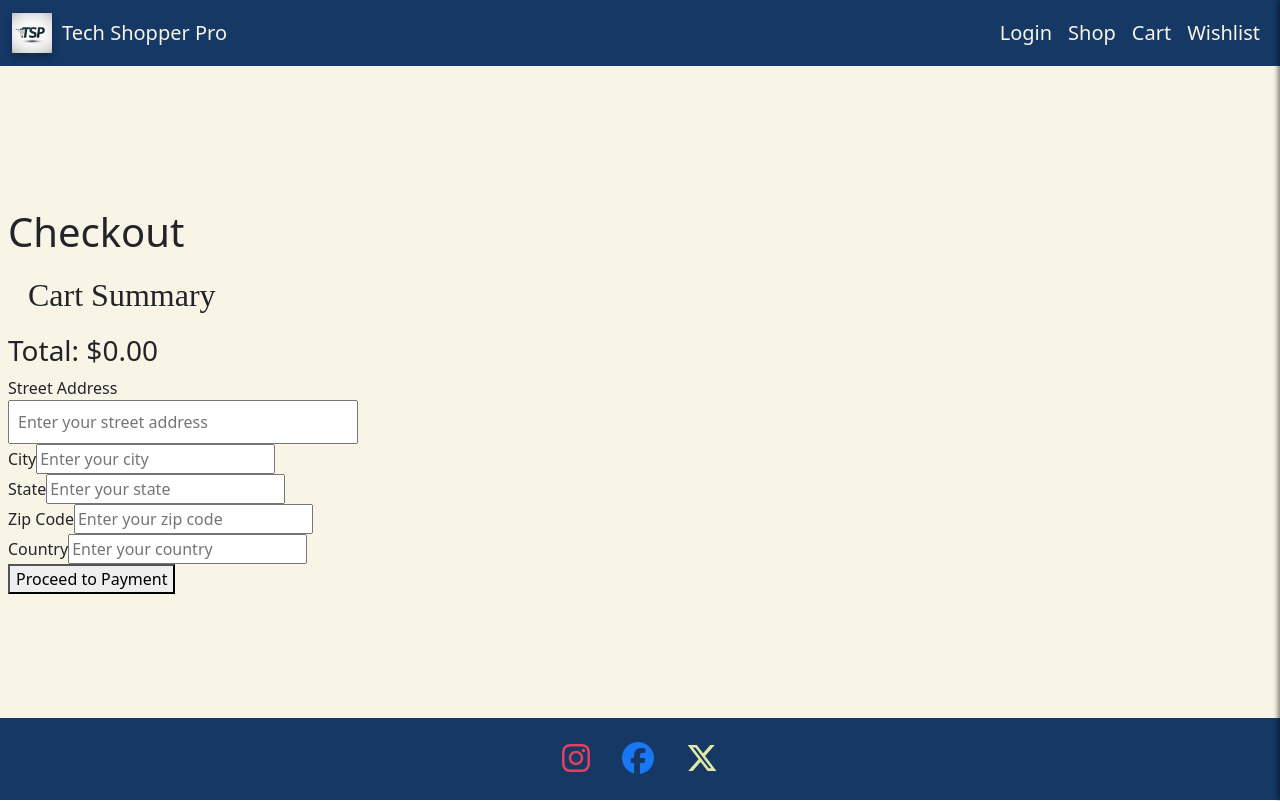
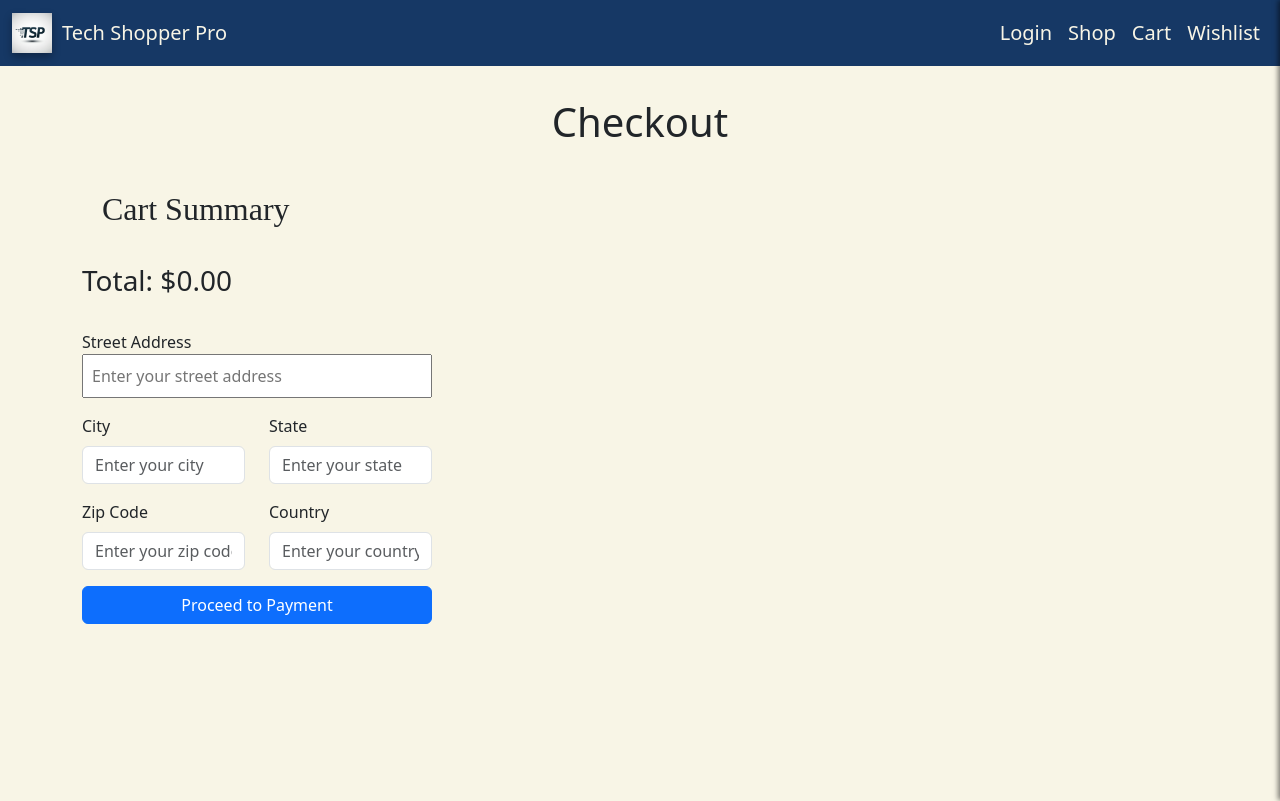
Before and after one commit to Vtencouchclimbr/Tech-Shopper-Pro, a React (Vite) app in the folder Client/: page /Checkout in a window 1280 px wide. Shown: the top 801 px of the page. Built offline with nearby package versions, Linux system fonts and the light colour scheme.

Commit message:
typing multiple files, styling cart checkout

```diff
--- a/Client/src/components/AddressAutoComplete.tsx
+++ b/Client/src/components/AddressAutoComplete.tsx
@@ -1,16 +1,38 @@
 import React, { useState } from 'react';
 import './AddressAutoComplete.css';
+
+interface AddressDetails {
+    street: string;
+    city: string;
+    state: string;
+    postalCode: string;
+    country: string;
+}
+
+interface SuggestionProperties {
+    label: string;
+    name?: string;
+    localadmin?: string;
+    region?: string;
+    region_a?: string;
+    postalcode?: string;
+    country?: string;
+}
+
+interface Suggestion {
+    properties: SuggestionProperties;
+}
 
 interface AddressAutoCompleteProps {
     label: string;
     placeholder: string;
     value: string;
     onChange: (value: string) => void;
-    onSelectAddress: (addressDetails: any) => void;  // New prop for handling address selection
+    onSelectAddress: (addressDetails: AddressDetails) => void;  // Use specific type for address details
 }
 
 const AddressAutoComplete: React.FC<AddressAutoCompleteProps> = ({ label, placeholder, value, onChange, onSelectAddress }) => {
-    const [suggestions, setSuggestions] = useState<any[]>([]);  // Store the full suggestion objects
+    const [suggestions, setSuggestions] = useState<Suggestion[]>([]);  // Define a more specific type for suggestions
 
     const handleInputChange = async (e: React.ChangeEvent<HTMLInputElement>) => {
         const inputValue = e.target.value;
@@ -36,7 +58,7 @@ const AddressAutoComplete: React.FC<AddressAutoCompleteProps> = ({ label, placeh
     };
 
     // Handle selecting a suggestion
-    const handleSelectSuggestion = (suggestion: any) => {
+    const handleSelectSuggestion = (suggestion: Suggestion) => {
         console.log("Selected address details:", suggestion.properties);
 
         // Extract street address specifically, to avoid redundancy
@@ -62,7 +84,6 @@ const AddressAutoComplete: React.FC<AddressAutoCompleteProps> = ({ label, placeh
         setSuggestions([]);
     };
 
-
     return (
         <div className="autocomplete">
             <label>{label}</label>
@@ -71,10 +92,10 @@ const AddressAutoComplete: React.FC<AddressAutoCompleteProps> = ({ label, placeh
                 placeholder={placeholder}
                 value={value}
                 onChange={handleInputChange}
-                className="autocomplete-input"  // Apply a class for styling
+                className="autocomplete-input"
             />
             {suggestions.length > 0 && (
-                <ul className="autocomplete-suggestions">  {/* Apply dropdown styling */}
+                <ul className="autocomplete-suggestions">
                     {suggestions.map((suggestion, index) => (
                         <li
                             key={index}
--- a/Client/src/components/CartState.tsx
+++ b/Client/src/components/CartState.tsx
@@ -12,30 +12,43 @@ interface CartState {
     items: CartItem[];
 }
 
+interface AddItemAction {
+    type: 'ADD_ITEM';
+    payload: CartItem;
+}
+
+interface RemoveItemAction {
+    type: 'REMOVE_ITEM';
+    payload: number; // id of the item to remove
+}
+
+interface UpdateItemAction {
+    type: 'UPDATE_ITEM';
+    payload: { id: number; quantity: number };
+}
+
+type CartAction = AddItemAction | RemoveItemAction | UpdateItemAction;
+
 interface CartContextProps {
     state: CartState;
-    dispatch: React.Dispatch<any>;
+    dispatch: React.Dispatch<CartAction>;
 }
-
 
 const CartContext = createContext<CartContextProps | undefined>(undefined);
 
-const cartReducer = (state: CartState, action: any): CartState => {
+const cartReducer = (state: CartState, action: CartAction): CartState => {
     switch (action.type) {
         case 'ADD_ITEM':
-            // Add a new item to the cart
             return {
                 ...state,
-                items: [...state.items, action.payload]
+                items: [...state.items, action.payload],
             };
         case 'REMOVE_ITEM':
-            // Remove an item from the cart by filtering it out
             return {
                 ...state,
-                items: state.items.filter(item => item.id !== action.payload)
+                items: state.items.filter(item => item.id !== action.payload),
             };
         case 'UPDATE_ITEM':
-            // Update the quantity of an existing item in the cart
             return {
                 ...state,
                 items: state.items.map(item =>
@@ -46,7 +59,6 @@ const cartReducer = (state: CartState, action: any): CartState => {
             return state;
     }
 };
-
 
 export const CartProvider = ({ children }: { children: ReactNode }) => {
     // Load initial state from localStorage, or use an empty array
--- a/Client/src/pages/Cart.tsx
+++ b/Client/src/pages/Cart.tsx
@@ -55,6 +55,7 @@ const Cart: React.FC = () => {
                     <button
                       className="btn btn-sm btn-outline-secondary"
                       onClick={() => handleMoveToWishlist(item)}
+                      style={{ marginLeft: '25px' }}
                     >
                       Move to Wishlist
                     </button>
--- a/Client/src/pages/Checkout.tsx
+++ b/Client/src/pages/Checkout.tsx
@@ -1,7 +1,14 @@
 import React, { useState } from 'react';
 import AddressAutocomplete from '../components/AddressAutoComplete';
 import { useCart } from '../components/CartState';
-//import '../utils/Checkout.css';
+
+interface AddressDetails {
+  street: string;
+  city: string;
+  state: string;
+  postalCode: string;
+  country: string;
+}
 
 const Checkout: React.FC = () => {
   const { state } = useCart();
@@ -15,7 +22,7 @@ const Checkout: React.FC = () => {
   const [country, setCountry] = useState('');
 
   // Handles address selection and update all fields
-  const handleSelectAddress = (addressDetails: any) => {
+  const handleSelectAddress = (addressDetails: AddressDetails) => {
     console.log('Address Selected:', addressDetails);
     setStreetAddress(addressDetails.street);
     setCity(addressDetails.city);
@@ -33,25 +40,34 @@ const Checkout: React.FC = () => {
   };
 
   return (
-    <div className="checkout-page">
-      <h1>Checkout</h1>
+    <div className="container my-4">
+      <h1 className="text-center mb-4">Checkout</h1>
 
       {/* Cart Summary Section */}
-      <div className="cart-summary">
+      <div className="cart-summary mb-4">
         <h2>Cart Summary</h2>
-        <ul>
+        <ul className="list-group">
           {cartItems.map((item) => (
-            <li key={item.id}>
-              <img src={item.image || 'https://via.placeholder.com/150'} alt={item.name} style={{ width: '100px', marginRight: '10px' }} />
+            <li key={item.id} className="list-group-item d-flex align-items-center">
+              <img
+                src={item.image || 'https://via.placeholder.com/150'}
+                alt={item.name}
+                className="img-fluid me-3"
+                style={{ width: '100px' }}
+              />
+              <div>
                 {item.name} - {item.quantity} x ${item.price} = ${(item.price * item.quantity).toFixed(2)}
+              </div>
             </li>
           ))}
         </ul>
-        <h3>Total: ${totalPrice.toFixed(2)}</h3>
+        <h3 className="mt-3">Total: ${totalPrice.toFixed(2)}</h3>
       </div>
 
       {/* Checkout Form Section */}
       <form onSubmit={handleFormSubmit}>
+        <div className="row mb-3">
+          <div className="col-12">
             <AddressAutocomplete
               label="Street Address"
               placeholder="Enter your street address"
@@ -59,48 +75,62 @@ const Checkout: React.FC = () => {
               onChange={setStreetAddress}
               onSelectAddress={handleSelectAddress}
             />
+          </div>
+        </div>
 
-        <div className="form-group">
-          <label>City</label>
+        <div className="row">
+          <div className="col-12 col-md-6 mb-3">
+            <label htmlFor="city" className="form-label">City</label>
             <input
               type="text"
+              id="city"
+              className="form-control"
               placeholder="Enter your city"
               value={city}
               onChange={(e) => setCity(e.target.value)}
             />
           </div>
 
-        <div className="form-group">
-          <label>State</label>
+          <div className="col-12 col-md-6 mb-3">
+            <label htmlFor="state" className="form-label">State</label>
             <input
               type="text"
+              id="state"
+              className="form-control"
               placeholder="Enter your state"
               value={stateAddress}
               onChange={(e) => setStateAddress(e.target.value)}
             />
           </div>
+        </div>
 
-        <div className="form-group">
-          <label>Zip Code</label>
+        <div className="row">
+          <div className="col-12 col-md-6 mb-3">
+            <label htmlFor="zip" className="form-label">Zip Code</label>
             <input
               type="text"
+              id="zip"
+              className="form-control"
               placeholder="Enter your zip code"
               value={zipCode}
               onChange={(e) => setZipCode(e.target.value)}
             />
           </div>
 
-        <div className="form-group">
-          <label>Country</label>
+          <div className="col-12 col-md-6 mb-3">
+            <label htmlFor="country" className="form-label">Country</label>
             <input
               type="text"
+              id="country"
+              className="form-control"
               placeholder="Enter your country"
               value={country}
               onChange={(e) => setCountry(e.target.value)}
             />
           </div>
+        </div>
 
-        <button type="submit">Proceed to Payment</button>
+        <button type="submit" className="btn btn-primary w-100">Proceed to Payment</button>
       </form>
     </div>
   );
--- a/Client/src/pages/Details.tsx
+++ b/Client/src/pages/Details.tsx
@@ -7,7 +7,7 @@ const Details = () => {
     <div className="container-fluid d-flex flex-column min-vh-100">
       {/* SearchBar that sticks to the top */}
       <div>
-        <SearchBar onSearch={(query: string) => console.log(query)} />
+        <SearchBar />
       </div>
 
       {/* Product Details */}
--- a/Client/src/utils/Checkout.css
+++ b/Client/src/utils/Checkout.css
@@ -1,8 +1,9 @@
 /* For screens 780px and above */
 @media (min-width: 780px) {
   .cartText {
-   display: flex;
-   align-items: center;
+    display: flex;
+    flex-direction: column;
+    align-items: center;
   }
 }
 
--- a/package.json
+++ b/package.json
@@ -14,7 +14,7 @@
     "client:dev": "cd client && npm run dev",
     "build": "cd server && npm run build",
     "seed": "cd server && npm run seed",
-    "render-build": "npm install && npm run build && npm run seed"
+    "render-build": "npm install && npm run build"
   },
   "keywords": [],
   "author": "",
```
Also changed, not shown: 7 other files (tests, documents, lock files or other folders). Lines whose indentation alone changed are shown as unchanged.
